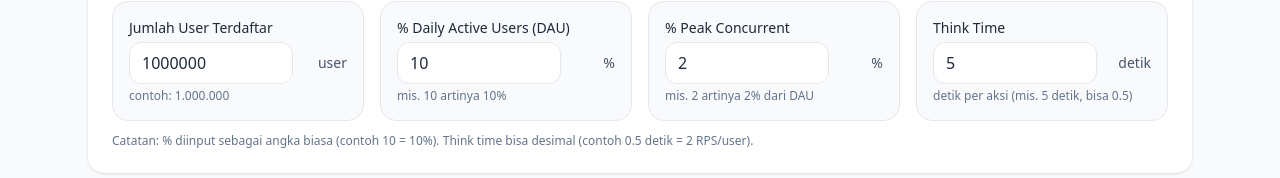
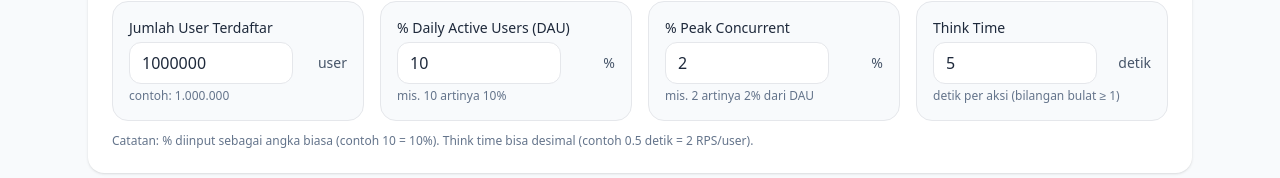
Before and after one commit to marewang/TPS-Calculator, a React (Vite) app: page / in a window 1280 px wide. Shown: the part 192-370 px from the top of the page. Built offline with nearby package versions, Linux system fonts and the light colour scheme.

Commit message:
Update App.jsx

```diff
--- a/src/App.jsx
+++ b/src/App.jsx
@@ -68,7 +68,7 @@ export default function App() {
             <InputCard label="Jumlah User Terdaftar" hint="contoh: 1.000.000" value={users} onChange={(v) => setUsers(Math.max(0, parseNumber(v)))} suffix="user" />
             <InputCard label="% Daily Active Users (DAU)" hint="mis. 10 artinya 10%" value={dauPercent} onChange={(v) => setDauPercent(Math.max(0, parseNumber(v)))} suffix="%" />
             <InputCard label="% Peak Concurrent" hint="mis. 2 artinya 2% dari DAU" value={concurrentPercent} onChange={(v) => setConcurrentPercent(Math.max(0, parseNumber(v)))} suffix="%" />
-            <InputNumber label="Think Time" hint="detik per aksi (mis. 5 detik, bisa 0.5)" value={thinkTimeSec} min={0.1} step={0.1} onChange={(n) => setThinkTimeSec(Math.max(0.1, n))} suffix="detik"/>
+            <InputNumber label="Think Time" hint="detik per aksi (bilangan bulat ≥ 1)" value={thinkTimeSec} min={1} step={1} onChange={(n) => setThinkTimeSec(Math.max(1, n))} suffix="detik"/>
           </div>
 
           <p className="text-xs text-slate-500 mt-3">Catatan: % diinput sebagai angka biasa (contoh 10 = 10%). Think time bisa desimal (contoh 0.5 detik = 2 RPS/user).</p>
@@ -137,23 +137,23 @@ function StatCard({ title, value, subtitle }) {
     </div>
   )
 }
-function InputNumber({ label, hint, value, onChange, suffix, min = 0.1, step = 0.1 }) {
+function InputNumber({ label, hint, value, onChange, suffix, min = 1, step = 1 }) {
   return (
     <div className="border rounded-2xl p-4 bg-slate-50 hover:bg-slate-100 transition">
       <label className="block text-sm font-medium mb-1">{label}</label>
       <div className="flex items-center gap-2">
         <input
           type="number"
-          inputMode="decimal"
+          inputMode="numeric"
           min={min}
           step={step}
           className="w-full px-3 py-2 rounded-xl border focus:outline-none focus:ring-2 focus:ring-slate-300 bg-white"
           value={value}
           onChange={(e) => {
             const raw = e.target.value;
-            // Izinkan kosong saat user menghapus karakter
             if (raw === "") {
-              onChange(min); // fallback cepat; bisa juga "" kalau Anda ingin
+              // Jika dikosongkan, set nilai minimum agar tidak NaN
+              onChange(min);
               return;
             }
             const n = Number(raw);
```
